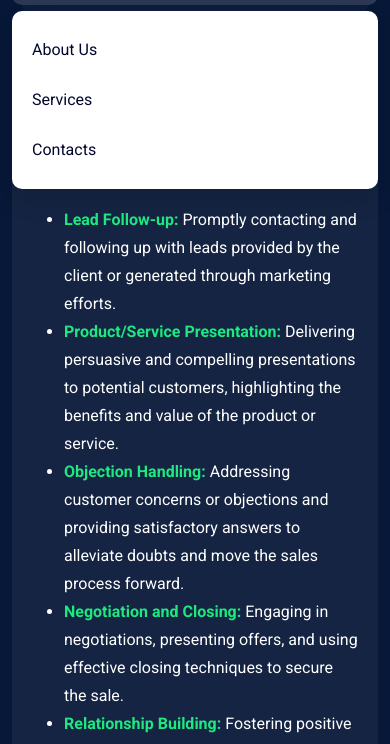
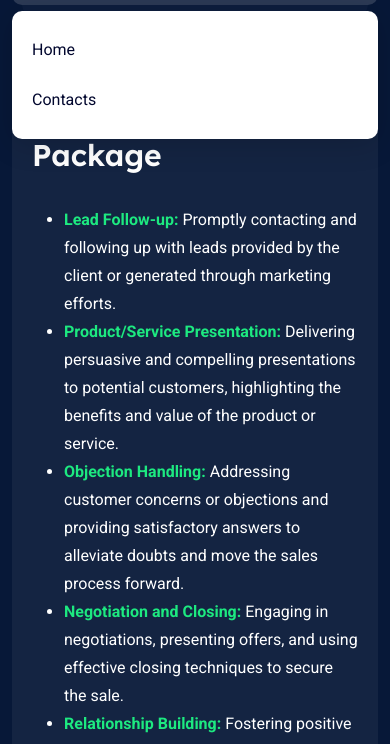
Before and after one commit to franzdacara/DroneMarketingMAIN, a plain HTML site: page adbuys-package.html in a window 390 px wide. Both pictures are taken after a click on the element 345 px from the left and 60 px from the top of the page. Shown: the part 86-830 px from the top of the page. Drawn offline with Linux system fonts and the light colour scheme.

Commit message:
Home Button

```diff
--- a/adbuys-package.html
+++ b/adbuys-package.html
@@ -83,14 +83,12 @@
                       <!-- <li class="current-menu-parent">
                         <a href="">Home</a>
                       </li> -->
+
                       <li>
-                        <a href="#about">About us</a>
+                        <a href="./index.html">Home</a>
                       </li>
                       <li>
-                        <a href="#services">Services</a>
-                      </li>
-                      <li>
-                        <a href="#contact">Contacts</a>
+                        <a href="">Contacts</a>
                       </li>
                     </ul>
                     <!-- End Nav -->
```
Also changed, not shown: leadGeneration-package.html (+3 -5 lines), mobileDev-package.html (+3 -5 lines), seo-package.html (+3 -5 lines), socialMeadia-package.html (+3 -5 lines), webDev-package.html (+3 -5 lines).
